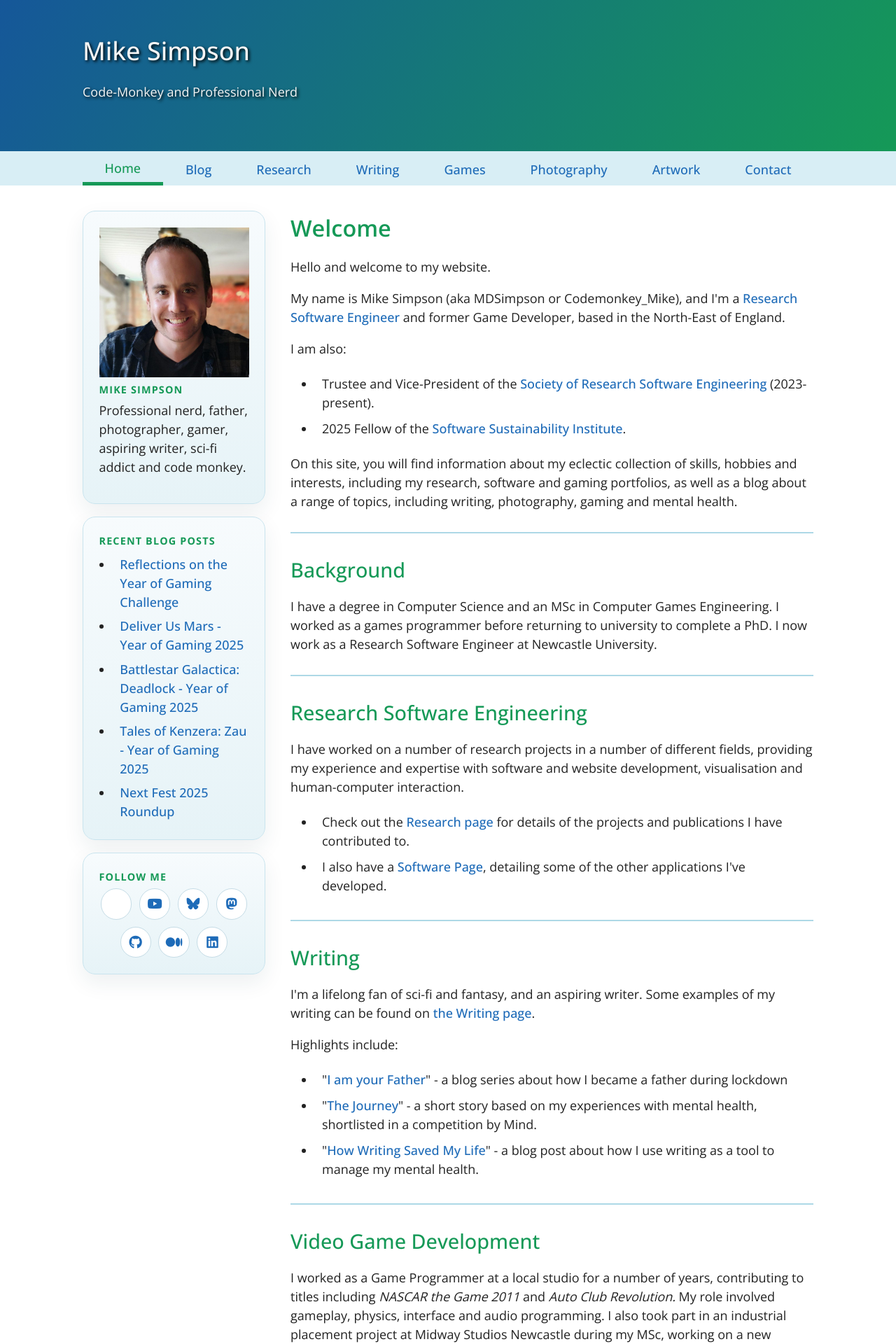
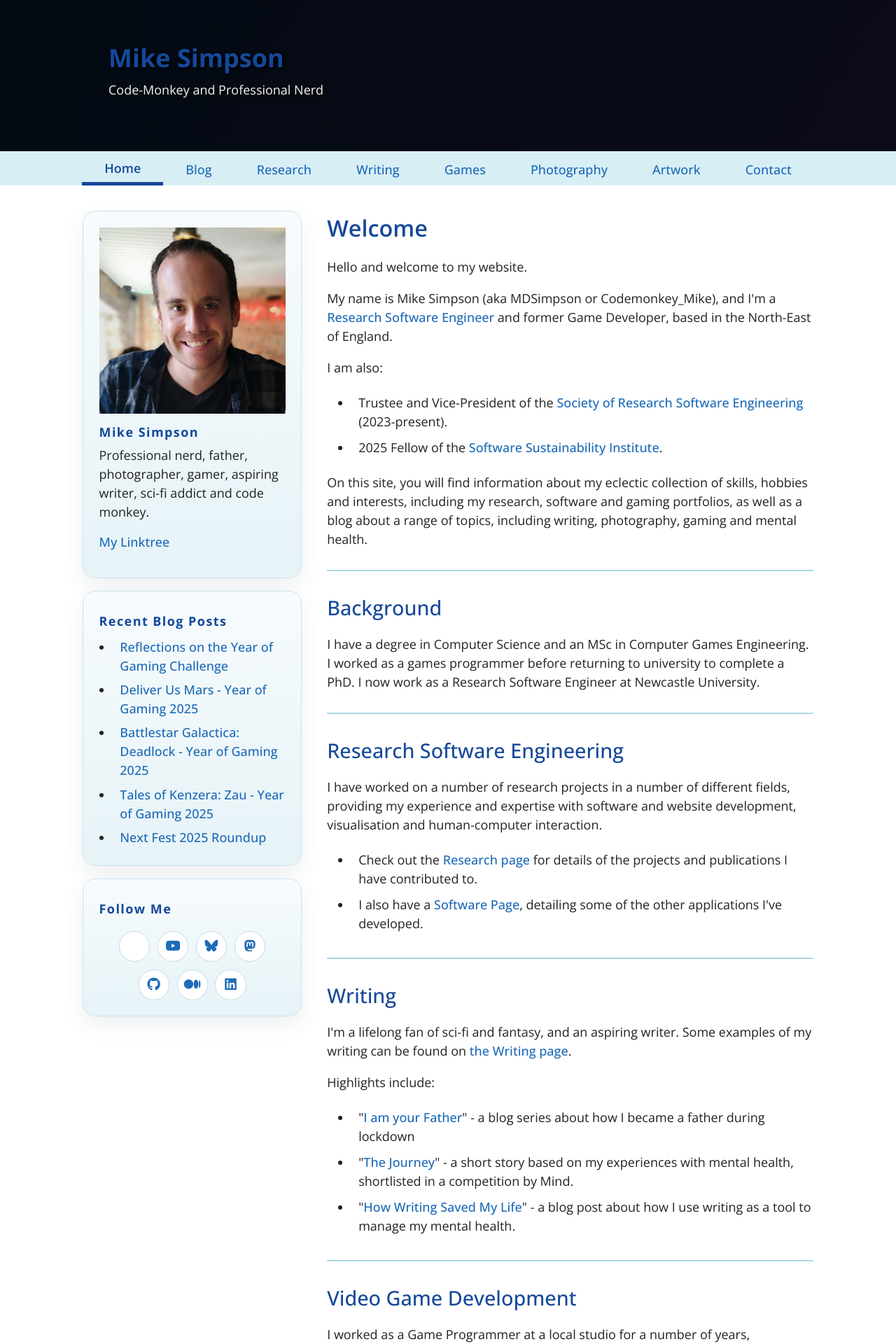
Before and after one commit to mdsimpson42/mdsimpson42.github.io, a Jekyll site: the page built from index.html, in a window 1280 px wide. Shown: the top 1920 px of the page at 70% size. Built offline with Jekyll 4.4.1, drawn with Linux system fonts in a browser that asks for light colours; nearby versions of some CDN libraries.

Commit message:
Tweaks to colours, layout + content

```diff
--- a/_includes/footer.html
+++ b/_includes/footer.html
@@ -4,7 +4,7 @@
         <ul class="footer-links">
             <li>
                 <a href="{{site.data.var.github_url}}" alt="GitHub Repository" class="icon-link" target="_blank">
-                <i class="fa-brands fa-square-github"></i>GitHub Repository
+                <i class="fa-brands fa-square-github footer-icon"></i>GitHub Repository
                 </a>
             </li>
         </ul>
--- a/_includes/sidebar.html
+++ b/_includes/sidebar.html
@@ -2,6 +2,7 @@
   <img src="{{ site.baseurl }}/assets/img/mdsimpson.jpg" alt="Photo of Mike Simpson" class="sidebar-profile-image">
   <p class="sidebar-card-label">Mike Simpson</p>
   <p>Professional nerd, father, photographer, gamer, aspiring writer, sci-fi addict and code monkey.</p>
+  <p><a href="https://linktr.ee/mdsimpson" target="_blank" rel="noopener noreferrer">My Linktree</a></p>
 </div>
 
 {% if page.collection == "posts" or page.url == "/blog" or page.url == "/blog/" or paginator %}
--- a/assets/css/customisations.scss
+++ b/assets/css/customisations.scss
@@ -5,7 +5,7 @@
 
 $font-colour: #222;
 $link-colour: #1e6bb8;
-$selected-colour: #159957;
+$selected-colour: #154899;
 
 * {
     font-family: "Open Sans", "Helvetica Neue", Helvetica, sans-serif;
@@ -17,12 +17,14 @@ $selected-colour: #159957;
 h1 {
     font-size: 1.8rem !important;
     font-weight: 600 !important;
+    color: $selected-colour !important;
 }
 
 h2 {
     font-size: 1.6rem !important;
     margin-top: 1.5rem !important;
     font-weight: 500 !important;
+    color: $selected-colour !important;
 }
 
 h3 {
@@ -35,7 +37,7 @@ h4 {
     font-size: 1.2rem !important;
     margin-top: 1.3rem !important;
     font-weight: 500 !important;
-    color: #159957 !important;
+    color: $selected-colour !important;
 }
 
 a {
@@ -63,9 +65,10 @@ h3 a {
 }
 
 .current {
-    color: #159957 !important;
+    color: $selected-colour !important;
     padding-bottom: 15px !important;
-    border-bottom: 5px solid #159957;
+    border-bottom: 5px solid $selected-colour;
+    font-weight: 600 !important;
 }
 
 .page-header {
@@ -83,31 +86,35 @@ h3 a {
 
 .header-content {
     position: relative;
-    max-width: 60rem;
+    max-width: 55rem;
     margin-left: auto;
     margin-right: auto;
     height: 100%;
 }
 
 .header-title {
-    color: whitesmoke;
+    color: #154899;
     font-size: 2rem !important;
-    font-weight: 500 !important;
+    font-weight: 700 !important;
     text-shadow: 2px 2px 4px #000;
-    margin-top: 10px;
-    margin-left: 10px;
-    margin-bottom: 18px;
+    margin: 0 0 0.25rem 10px;
 }
 
 .header-subtitle {
     color: whitesmoke;
     margin-left: 10px;
+    margin-top: 0;
     font-size: 1rem !important;
     font-weight: 400 !important;
     text-shadow: 2px 2px 4px #000;
 }
 
 .header-link {
+    display: flex;
+    flex-direction: column;
+    justify-content: center;
+    align-items: flex-start;
+    height: 100%;
     text-decoration: none !important;
 }
 
@@ -130,7 +137,7 @@ h3 a {
     padding-top: 0.2rem;
     padding-bottom: 0.2rem;
     width: 100%;
-    max-width: 50rem;
+    max-width: 55rem;
     display: flex;
     justify-content: space-between;
     align-items: center;
@@ -257,14 +264,18 @@ iframe {
 .post-preview {
     margin-top: 30px !important;
     margin-bottom: 0px;
-    padding: 20px;
-    background-color: rgb(216, 238, 245);
-    border-top: 1px solid grey;
-    border-bottom: 1px solid grey;
+    padding: 1.25rem;
+    border-radius: 18px;
+    background: linear-gradient(180deg, #f7fbfd 0%, #e6f3f7 100%);
+    border: 1px solid #c9e4ee;
+    box-shadow: 0 12px 30px rgba(20, 60, 80, 0.08);
+    transition: transform 160ms ease, box-shadow 160ms ease, background 160ms ease;
 }
 
 .post-preview:hover{
-    background-color: rgb(191, 219, 229);
+    background: linear-gradient(180deg, #eff8fb 0%, #dceef5 100%);
+    box-shadow: 0 14px 32px rgba(20, 60, 80, 0.12);
+    transform: translateY(-1px);
     cursor: pointer;
 }
 
@@ -279,9 +290,17 @@ iframe {
 .pagination {
     margin-top: 28px;
     display: grid;
-    grid-template-columns: 48px 1fr 48px;
+    grid-template-columns: auto 1fr auto;
     align-items: center;
     column-gap: 12px;
+}
+
+.pagination > :first-child {
+    justify-self: start;
+}
+
+.pagination > :last-child {
+    justify-self: end;
 }
 
 .pagination-status {
@@ -293,14 +312,14 @@ iframe {
     display: inline-flex;
     align-items: center;
     justify-content: center;
-    width: 48px;
+    width: 160px;
     height: 50px;
     border-radius: 8px;
     border: 1px solid transparent;
     background-color: #d8eef5;
     color: $font-colour;
     text-decoration: none !important;
-    font-size: 1.2rem;
+    font-size: 1rem;
     font-weight: 700;
     line-height: 1;
     vertical-align: middle;
@@ -928,12 +947,23 @@ body.is-lightbox-open {
     cursor: pointer;
 }
 
+.footer-links .icon-link {
+    display: inline-flex;
+    align-items: center;
+    gap: 10px;
+}
+
+.footer-links .icon-link i {
+    padding: 0;
+    line-height: 1;
+}
+
 .footer-links a:hover {
-    color: lightsteelblue;
+    color: rgb(33, 45, 59);
 }
 
 .footer-links i {
-    padding: 10px;
+    padding: 0;
 }
 
 .menu > .menu-list > li:hover > .sub-menu {
@@ -1276,12 +1306,12 @@ button:hover {
 }
 
 .sidebar-card-label {
+    margin-top: 0.35rem !important;
     margin-bottom: 0.35rem !important;
-    text-transform: uppercase;
     letter-spacing: 0.08em;
-    font-size: 0.8rem !important;
+    font-size: 1rem !important;
     font-weight: 700 !important;
-    color: #159957 !important;
+    color: #154899 !important;
 }
 
 .sidebar-link-list {
@@ -1299,7 +1329,9 @@ button:hover {
     flex-wrap: wrap;
     justify-content: center;
     gap: 0.6rem;
-    margin-top: 0.15rem;
+    margin-top: 1rem;
+    margin-left: 1rem;
+    margin-right: 1rem;
 }
 
 .sidebar-social-link {
@@ -1335,7 +1367,7 @@ button:hover {
 
 @media (min-width: 943px) {
     .main-content {
-        grid-template-columns: minmax(12rem, 25%) minmax(0, 1fr);
+        grid-template-columns: minmax(12rem, 30%) minmax(0, 1fr);
     }
 }
 
--- a/assets/css/style.scss
+++ b/assets/css/style.scss
@@ -742,8 +742,8 @@ a:hover {
 .page-header {
   color: #fff;
   text-align: center;
-  background-color: #159957;
-  background-image: linear-gradient(120deg, #155799, #159957);
+  background-color: #020a12;
+  background-image: linear-gradient(120deg, #020a12, #0c0b19);
 }
 @media screen and (min-width: 64em) {
   .page-header {
@@ -851,7 +851,7 @@ a:hover {
 .main-content h5,
 .main-content h6 {
   margin-top: 2rem;
-  margin-bottom: 1rem;
+  margin-bottom: 0.5rem;
   font-weight: normal;
   color: #159957;
 }
```
Also changed, not shown: blog/index.html (+5 -5 lines).
